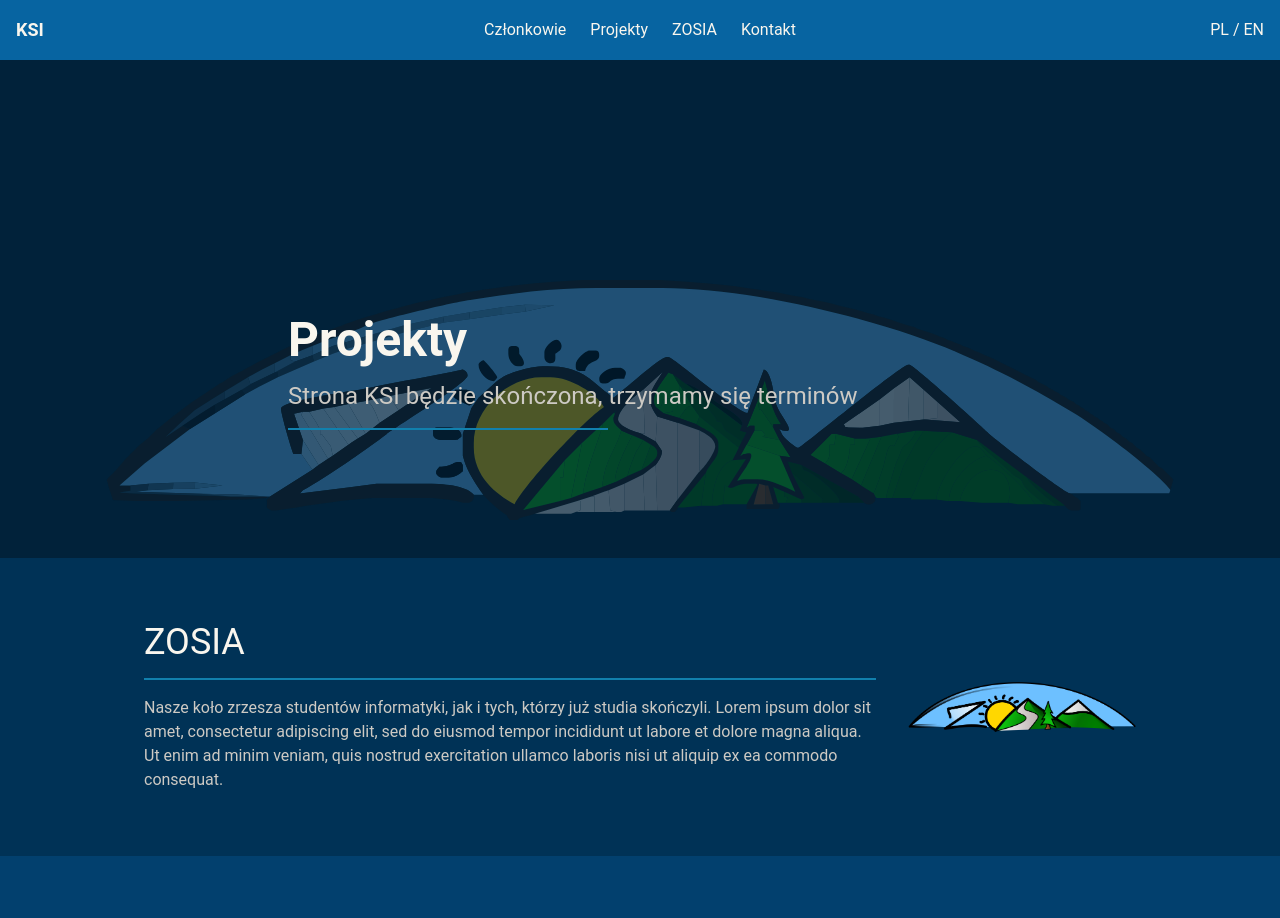
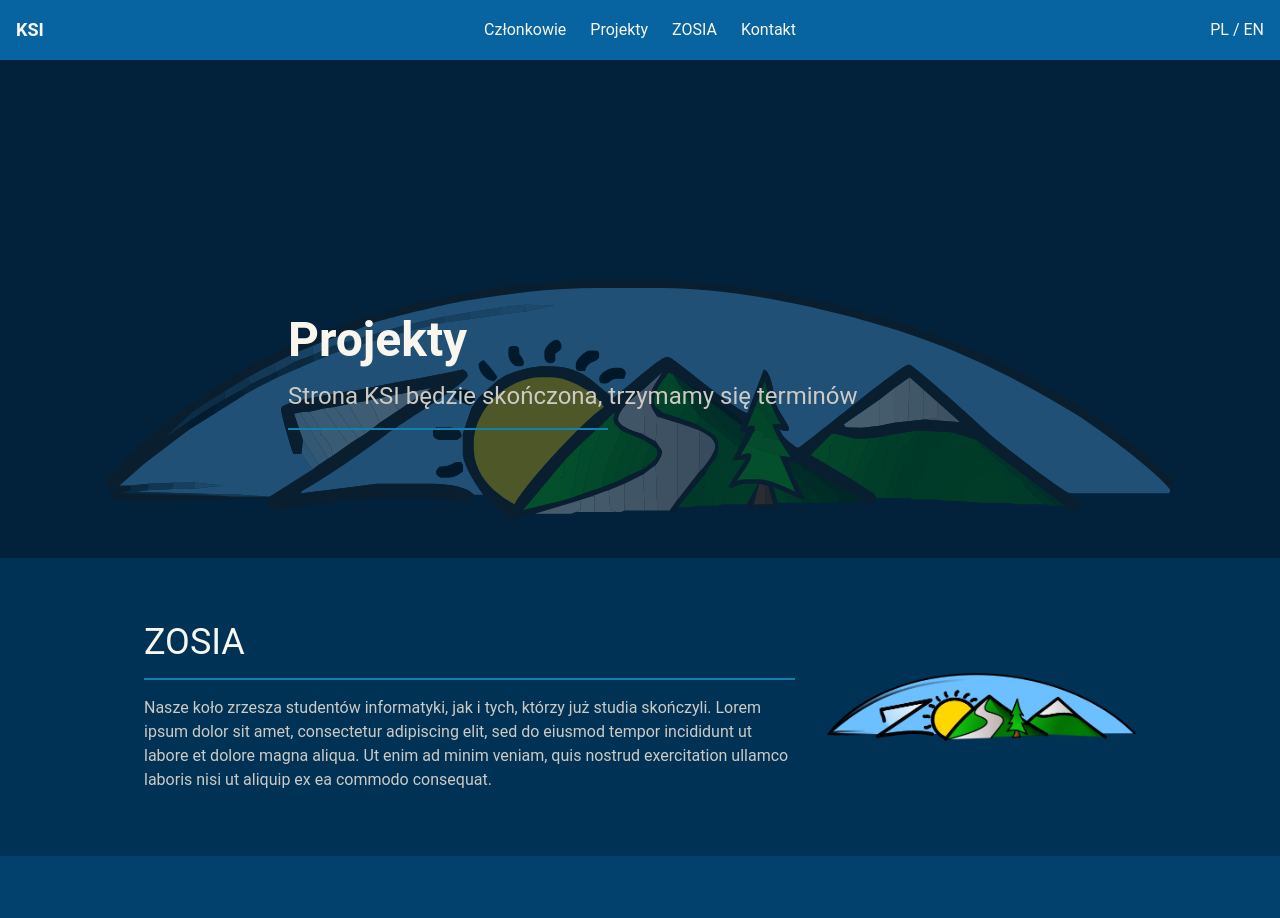
Before and after one commit to ksiuwr/ksi-site-v2025, a React (Vite) app: page /projects in a window 1280 px wide. Shown: the top 918 px of the page. Built offline with nearby package versions, Linux system fonts and the light colour scheme.

Commit message:
refactor (frontend): Used grid instead of flex for project card

```diff
--- a/src/pages/Projects/components/ProjectCard.tsx
+++ b/src/pages/Projects/components/ProjectCard.tsx
@@ -8,8 +8,9 @@ interface ProjectProps {
 const ProjectCard = ({ title, description, image, color }: ProjectProps) => {
   return (
     <section className={`${color} transform`}>
-      <div className="container mx-auto transform flex flex-col md:flex-row items-center gap-8 py-16 px-4">
-        <div className="flex flex-col">
+      <div className="container mx-auto transform grid grid-cols-1
+                      md:grid-cols-3 items-center gap-8 py-16 px-4">
+        <div className="md:col-span-2 flex flex-col">
           <h3 className="text-dark-text-primary text-4xl">{title}</h3>
           <hr className="border-action-blue border-t-2 w-full my-4" />
           <p className="text-dark-text-secondary">{description}</p>
```
